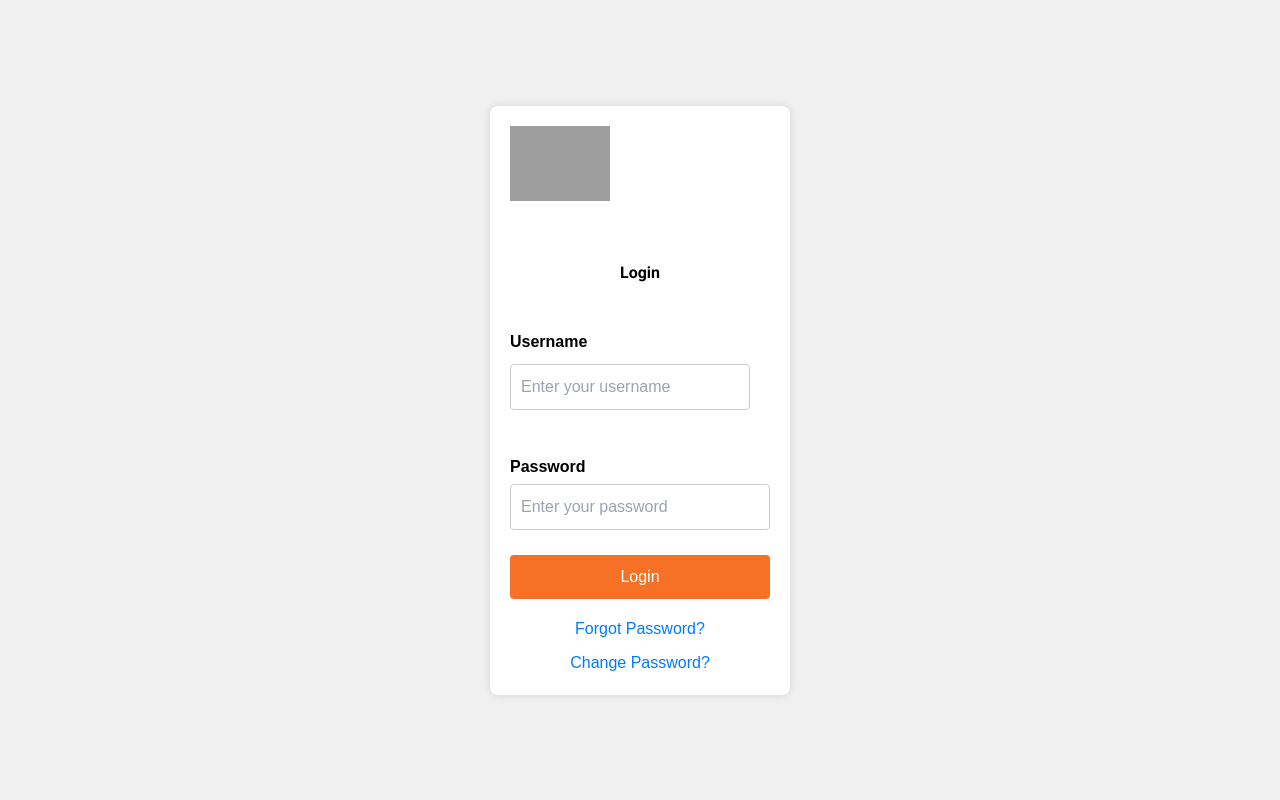
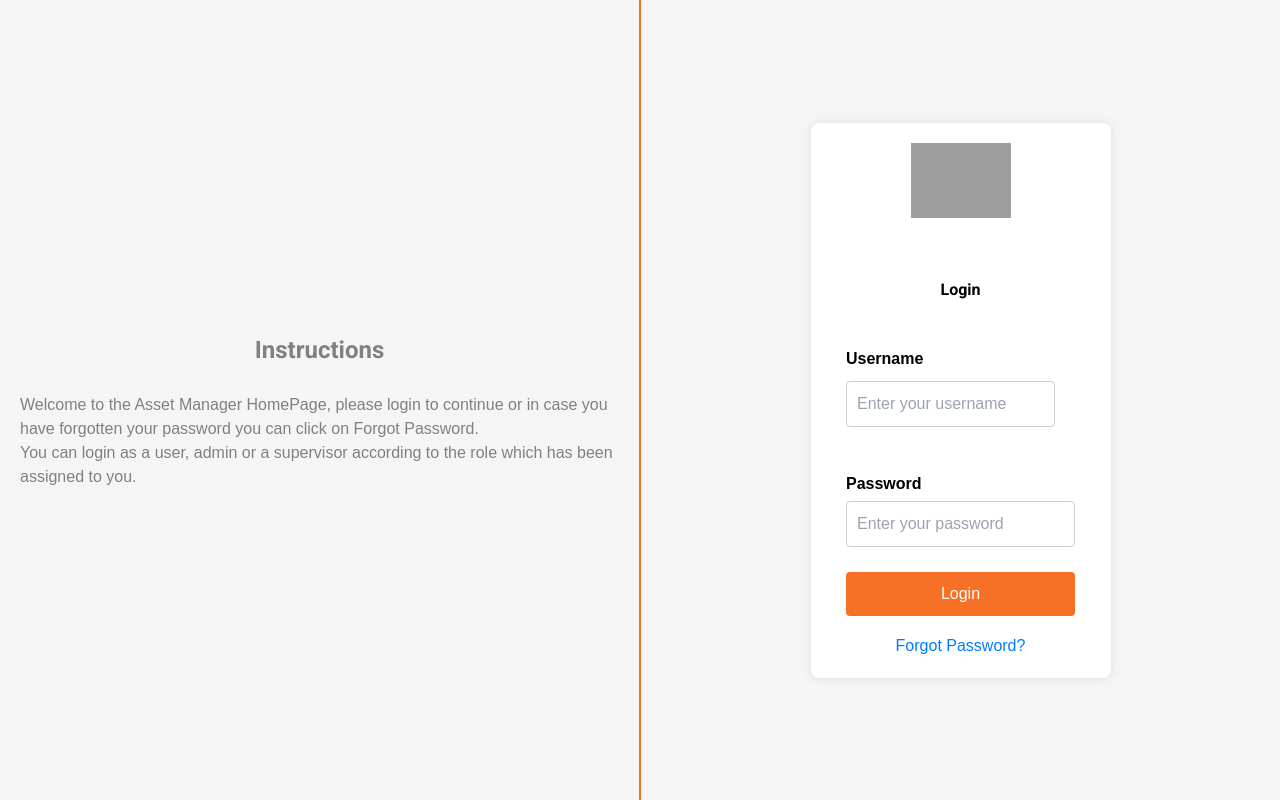
Before and after one commit to btechdeb/my_website, a React (Vite) app in the folder frontend/: page / in a window 1280 px wide. Built offline with nearby package versions, Linux system fonts and the light colour scheme; grey boxes are pictures that could not be loaded.

Commit message:
Improved login page and navbar

```diff
--- a/frontend/package.json
+++ b/frontend/package.json
@@ -12,6 +12,7 @@
   "dependencies": {
     "axios": "^1.7.2",
     "react": "^18.3.1",
+    "react-bootstrap": "^2.10.4",
     "react-dom": "^18.3.1",
     "react-router-dom": "^6.23.1"
   },
--- a/frontend/src/css/LoginPage.css
+++ b/frontend/src/css/LoginPage.css
@@ -1,9 +1,44 @@
 .loginPage {
   display: flex;
+  height: 100vh;
+  background-color: #f0f0f0; /* Light gray background */
+}
+
+.leftContainer, .rightContainer {
+  flex: 1;
+  display: flex;
+  flex-direction: column;
   justify-content: center;
   align-items: center;
-  height: 100vh;
-  background-color: #f0f0f0; /* Light gray background */
+  padding: 20px;
+}
+
+.leftContainer {
+  background-color: #f5f5f5;
+}
+
+.rightContainer {
+  background-color: #f5f5f5;
+}
+
+.separator {
+  width: 2px;
+  background-color: #f67126;
+  height: 100%;
+}
+
+.instructionsHeading {
+  font-size: 24px;
+  font-weight: normal; /* Normal font weight */
+  color: gray; /* Gray color */
+  margin-bottom: 10px;
+}
+
+.instructionsText {
+  font-size: 16px;
+  color: gray; /* Gray color */
+  text-align: left; /* Left-aligned text */
+  margin-bottom: 20px;
 }
 
 .loginContainer {
@@ -13,6 +48,9 @@
   box-shadow: 0 0 10px rgba(0, 0, 0, 0.1); /* Subtle shadow effect */
   text-align: center;
   width: 300px;
+  display: flex;
+  flex-direction: column;
+  align-items: center; /* Center the content horizontally */
 }
 
 .loginLogo {
@@ -27,6 +65,7 @@
 .formGroup {
   margin-bottom: 15px; /* Space below each form group */
   text-align: left;
+  width: 100%;
 }
 
 .label {
@@ -54,7 +93,7 @@
   margin-top: 10px; /* Space above the button */
 }
 
-.buttonHover:hover {
+.button:hover {
   background-color: #e67300; /* Darker orange on hover */
 }
 
@@ -65,7 +104,7 @@
   text-decoration: none; /* No underline */
 }
 
-.linkHover:hover {
+.link:hover {
   text-decoration: underline; /* Underline on hover */
 }
 
--- a/frontend/src/css/topnav.css
+++ b/frontend/src/css/topnav.css
@@ -35,3 +35,40 @@
   background-color: #ddd; /* Change background on hover */
   color: black; /* Change text color on hover */
 }
+
+.dropbtn {
+  display: block;
+  color: white;
+  padding: 14px 16px;
+  text-decoration: none;
+  cursor: pointer;
+}
+
+/* Dropdown content (hidden by default) */
+.dropdown-content {
+  display: none;
+  position: absolute;
+  background-color: #f9f9f9;
+  min-width: 160px;
+  box-shadow: 0px 8px 16px 0px rgba(0,0,0,0.2);
+  z-index: 1;
+}
+
+/* Links inside the dropdown */
+.dropdown-content a {
+  color: black;
+  padding: 12px 16px;
+  text-decoration: none;
+  display: block;
+  text-align: left;
+}
+
+/* Change color of dropdown links on hover */
+.dropdown-content a:hover {
+  background-color: #ddd;
+}
+
+/* Show the dropdown menu on hover */
+.dropdown:hover .dropdown-content {
+  display: block;
+}
--- a/frontend/src/pages/AdminDashboard.jsx
+++ b/frontend/src/pages/AdminDashboard.jsx
@@ -11,7 +11,7 @@ const AdminDashboard = () => {
   console.log("Admin EmployeeData:", employeeData)
   const [dashboardData, setDashboardData] = useState({
     totalAssets: 0,
-    totalAssignedAssets: 0,
+    totalAssignedAssets: 542,
     totalUnassignedAssets: 0,
     totalEmployees: 0
   });
--- a/frontend/src/pages/Assets.jsx
+++ b/frontend/src/pages/Assets.jsx
@@ -1,7 +1,7 @@
 import React, { useState, useEffect, useCallback } from 'react';
 import { useLocation } from 'react-router-dom';
 import '../css/Assets.css';
-import TopNav from '../pages/AdmTopNav';
+import TopNav from './TopNav';
 
 const Assets = () => {
   const location = useLocation();
--- a/frontend/src/pages/Emplist.jsx
+++ b/frontend/src/pages/Emplist.jsx
@@ -1,7 +1,7 @@
 import React, { useState, useEffect } from 'react';
 import { useLocation } from 'react-router-dom';
 import '../css/Emplist.css';
-import TopNav from './AdmTopNav';
+import TopNav from './TopNav';
 
 const Emplist = () => {
     const [data, setData] = useState([]);
--- a/frontend/src/pages/LoginPage.jsx
+++ b/frontend/src/pages/LoginPage.jsx
@@ -49,6 +49,12 @@ const LoginPage = () => {
 
   return (
     <div className="loginPage">
+      <div className="leftContainer">
+        <h2 className="instructionsHeading">Instructions</h2>
+        <p className="instructionsText">Welcome to the Asset Manager HomePage, please login to continue or in case you have forgotten your password you can click on Forgot Password. <br/> You can login as a user, admin or a supervisor according to the role which has been assigned to you.</p>
+      </div>
+      <div className="separator"></div>
+      <div className="rightContainer">
         <div className="loginContainer">
           <img src="https://upload.wikimedia.org/wikipedia/commons/7/7c/Logo_UshaMartin.png" alt="Logo" className="loginLogo" />
           <h2 className="heading">Login</h2>
@@ -82,8 +88,9 @@ const LoginPage = () => {
             {error && <p className="errorMessage">{error}</p>}
             <button type="submit" className="button">Login</button>
             <a href="/forgot-password" className="link">Forgot Password?</a>
-          <Link to='/changePass' className='link'>Change Password?</Link>
+            {/* <Link to='/changePass' className='link'>Change Password?</Link> */}
           </form>
+        </div>
       </div>
     </div>
   );
--- a/frontend/src/pages/TopNav.jsx
+++ b/frontend/src/pages/TopNav.jsx
@@ -1,5 +1,6 @@
 import React from 'react'
 import { Link, NavLink } from 'react-router-dom';
+
 import '../css/topnav.css'
 const TopNav = ({ employeeData }) => {
     console.log('TopNav employeeData:', employeeData);
@@ -7,13 +8,29 @@ const TopNav = ({ employeeData }) => {
     return (
       <nav className="topnav bg-color-#f67126">
         <img src="https://upload.wikimedia.org/wikipedia/commons/7/7c/Logo_UshaMartin.png" alt="Logo" className="logo" />
+        <div className='dropdown'>
+            <a href="#" className="dropbtn">UITC - Asset Manager - More</a>
+            <div className="dropdown-content">
+              <Link to="/about-us">About Us</Link>
+              <Link to="/contact-us">Contact Us</Link>
+              <Link to="/change-password">Change Password</Link>
+            </div>
+        </div>
         <ul>
           <li><Link to={`/${role}/dashboard`} state={employeeData} >Dashboard</Link></li>
+
           {role === 'admin' && (<li><Link to="/admin/employee" state={employeeData}>Employee</Link></li>)}
-          {role !== 'user' && (
-          <li><Link to={`/${role}/employee`} state={employeeData}>Assets </Link></li>
-        )}
-
+          {role !== 'user' && (role === 'supervisor' ?
+          (<li><Link to={`/${role}/employee`} state={employeeData}>Assets </Link></li>) : (<li><Link to={`/${role}/assets`} state={employeeData}>Assets </Link></li>)
+          )}
+          {/* <li className="dropdown">
+            <a href="#" className="dropbtn">UITC - Asset Manager - More</a>
+            <div className="dropdown-content">
+              <Link to="/about-us">About Us</Link>
+              <Link to="/contact-us">Contact Us</Link>
+              <Link to="/change-password">Change Password</Link>
+            </div>
+          </li> */}
           <li>
             <Link
               to={`/${role}/profile`} state={employeeData}
@@ -21,7 +38,7 @@ const TopNav = ({ employeeData }) => {
               Profile
             </Link>
           </li>
-          <li><Link to={`/${role}/aboutus`} state={employeeData}>About us</Link></li>
+          {/* <li><Link to={`/${role}/aboutus`} state={employeeData}>About us</Link></li> */}
           <li><Link to="/" style={{ backgroundColor: 'white', color: 'red', padding: '10px', borderRadius: '5px' }}>Logout</Link></li>
         </ul>
       </nav>
```
Also changed, not shown: 1 other file (tests, documents, lock files or other folders). Lines whose indentation alone changed are shown as unchanged.
